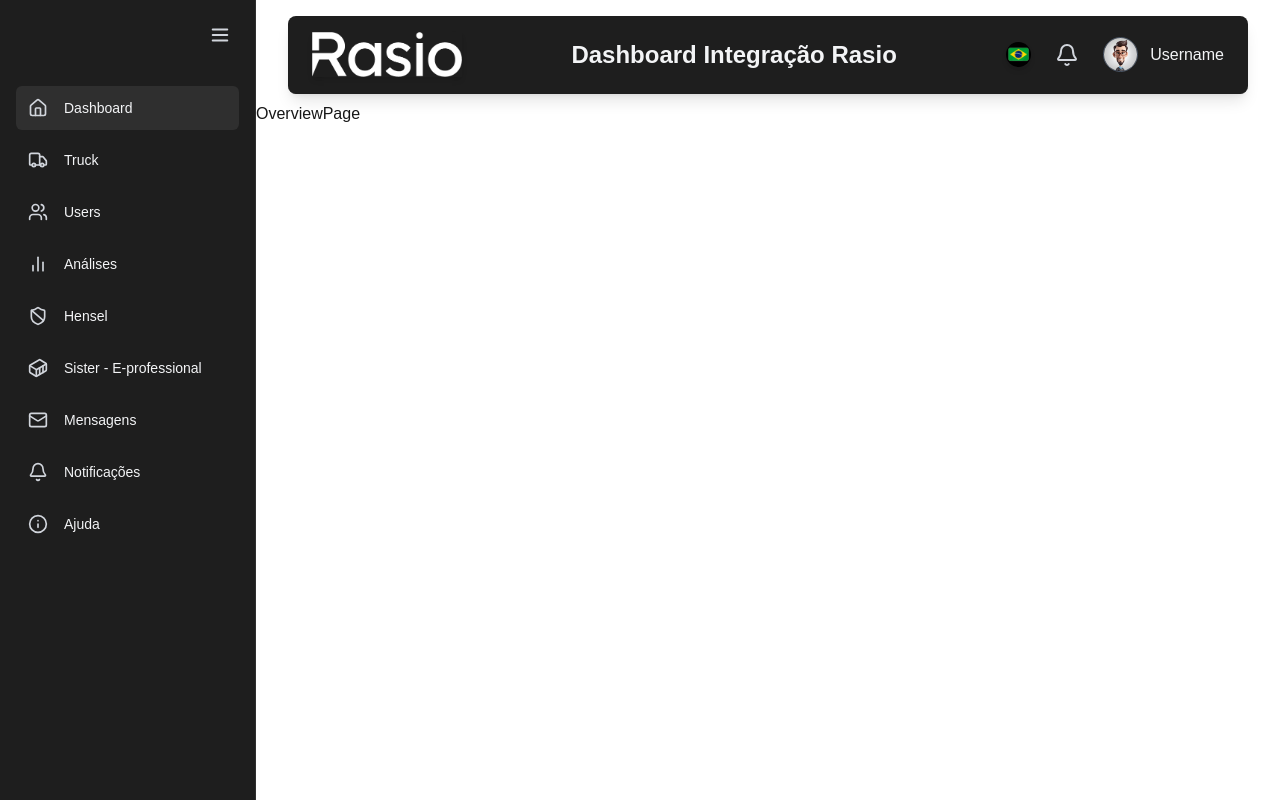
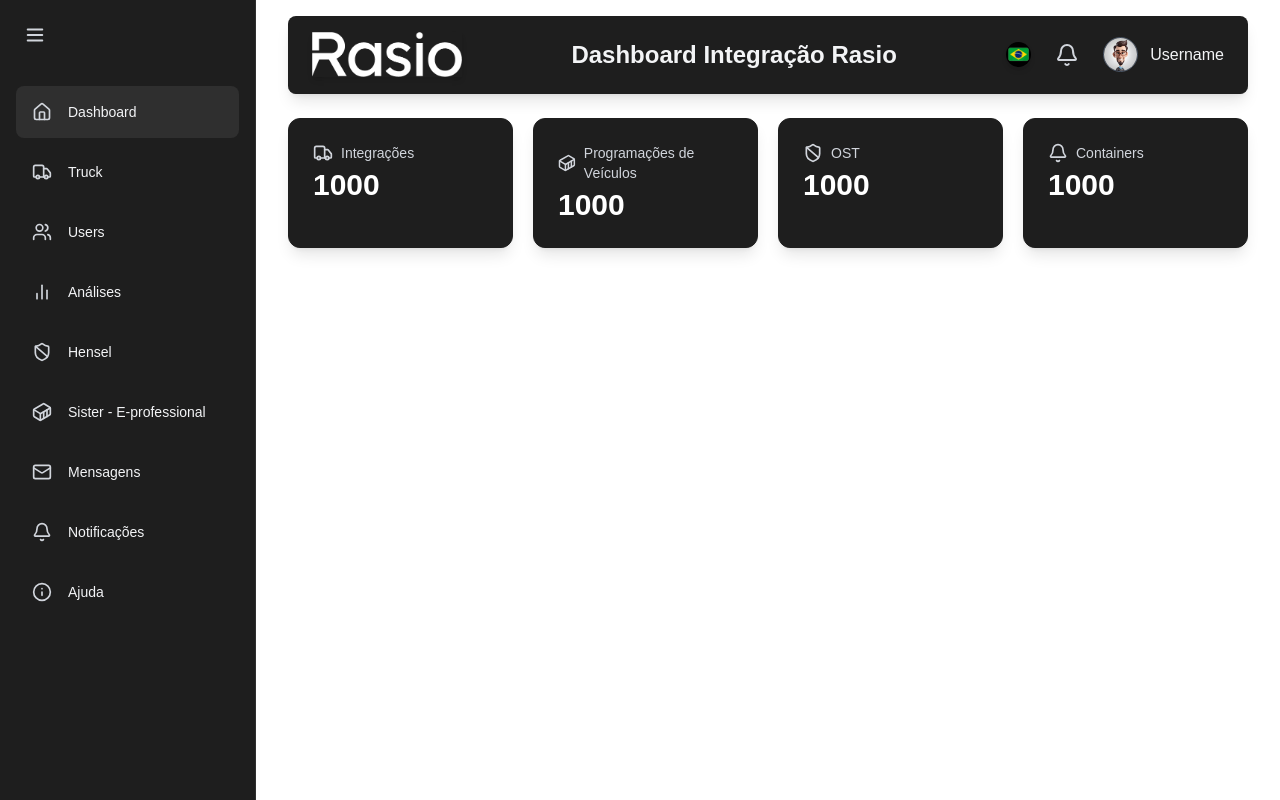
Before and after one commit to Mateussantan/dash_rasio, a Next.js app: page / in a window 1280 px wide. Built offline with nearby package versions, Linux system fonts and the light colour scheme.

Commit message:
ajuste components

```diff
--- a/app/components/Sidebar.jsx
+++ b/app/components/Sidebar.jsx
@@ -45,10 +45,10 @@ const Sidebar = () => {
       className={`relative z-10 transition-all duration-300 ease-in-out flex-shrink-0 ${
         isSidebarOpen ? "w-64" : "w-20"
       }`}>
-      <div className="h-full bg-[#1e1e1e] text-white p-4 flex flex-col border-r border-[#2f2f2f]">
+      <div className="h-full bg-[#1e1e1e] backdrop-blur-md p-4 flex flex-col border-r border-[#2f2f2f]">
         <button
           onClick={() => setIsSidebarOpen(!isSidebarOpen)}
-          className="p-2 rounded-full hover:bg-[#2f2f2f] transition-colors w-fit self-end">
+          className="p-2 rounded-full hover:bg-[#2f2f2f] transition-colors max-w-fit cursor pointer">
           <Menu size={22} className="text-gray-300" />
         </button>
 
@@ -59,13 +59,13 @@ const Sidebar = () => {
             return (
               <Link key={item.name} href={item.href || "#"}>
                 <div
-                  className={`flex items-center p-3 text-sm font-medium rounded-md hover:bg-[#2f2f2f] transition-colors mb-2 ${
+                  className={`flex items-center p-4 text-sm font-medium rounded-lg hover:bg-[#2f2f2f] transition-colors mb-2 ${
                     pathname === item.href ? "bg-[#2f2f2f]" : ""
                   }`}>
                   {IconComponent ? (
                     <IconComponent
                       size={20}
-                      className="text-gray-300 min-w-[20px]"
+                      className="min-w-[20px] text-gray-300"
                     />
                   ) : (
                     <span className="text-gray-300 font-bold">?</span>
--- /dev/null
+++ b/app/components/StatCard.jsx
@@ -0,0 +1,17 @@
+import React from "react";
+
+const StatCard = ({ name, icon: Icon, value }) => {
+  return (
+    <div className="bg-[#1e1e1e] backdrop-blur-md overflow-hidden shadow-lg rounded-xl border border-[#1e1e1e]">
+      <div className="px-4 py-5 sm:p-6">
+        <span className="flex items-center text-sm font medium text-gray-300">
+          <Icon size={20} className="mr-2" />
+          {name}
+        </span>
+        <p className="mt-1 text-3xl font-semibold text-white">{value}</p>
+      </div>
+    </div>
+  );
+};
+
+export default StatCard;
--- a/app/overview/page.jsx
+++ b/app/overview/page.jsx
@@ -1,9 +1,20 @@
-import React from 'react'
+import { Bell, ContainerIcon, ShieldBan, Truck } from "lucide-react";
+import StatCard from "../components/StatCard"
+import React from "react";
 
 const OverviewPage = () => {
   return (
-    <div>OverviewPage</div>
-  )
-}
+    <div className="flex-1 overflow-auto relative z-10">
+      <main className="max-w-7xl mx-auto py-4 px-4 lg:px-8">
+        <div className="grid grid-cols-1 gap-5 sm:grid-cols-2 lg:grid-cols-4 mb-8">
+          <StatCard name="Integrações" icon={Truck} value="1000" />
+          <StatCard name="Programações de Veículos" icon={ContainerIcon} value="1000" />
+          <StatCard name="OST" icon={ShieldBan} value="1000" />
+          <StatCard name="Containers" icon={Bell} value="1000" />
+        </div>
+      </main>
+    </div>
+  );
+};
 
 export default OverviewPage;
```
